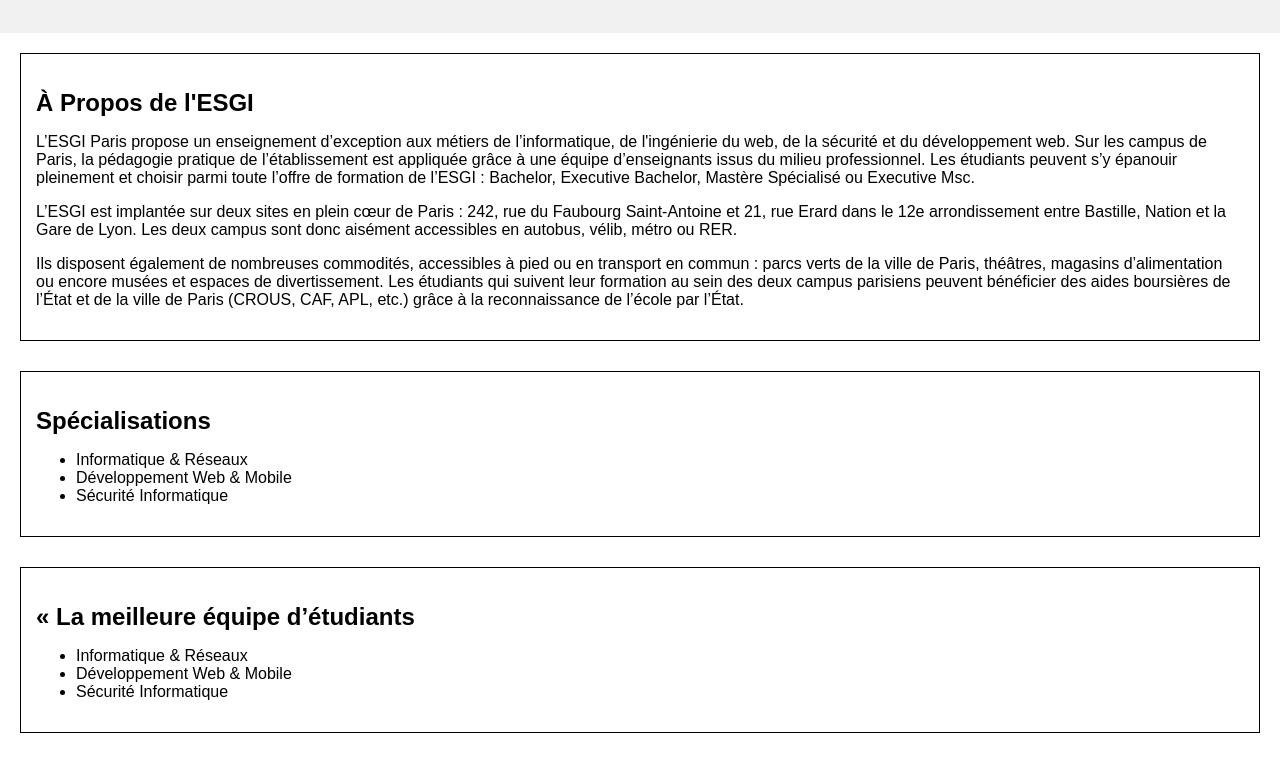
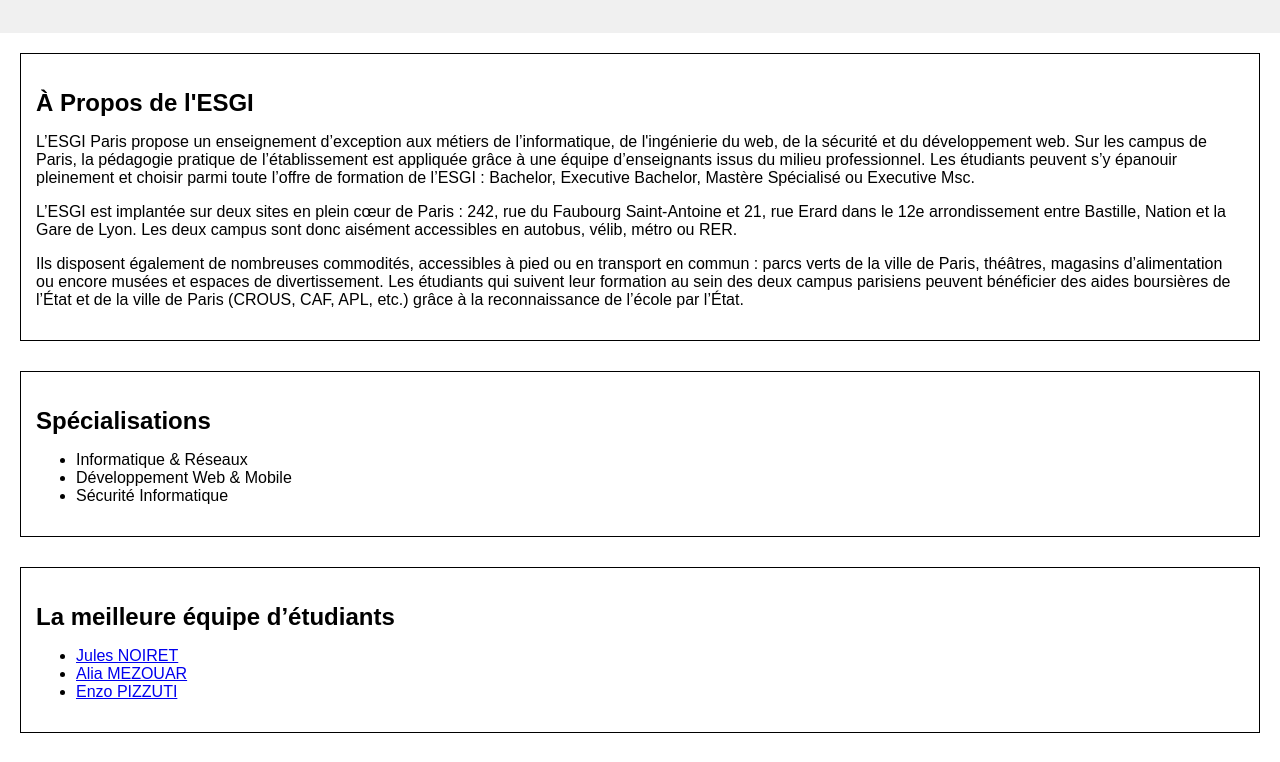
Before and after one commit to respowerr/tpgit, a plain HTML site: page index.html in a window 1280 px wide. Shown: the part 121-883 px from the top of the page. Drawn offline with Linux system fonts and the light colour scheme.

Commit message:
add names in teams section

```diff
--- a/index.html
+++ b/index.html
@@ -31,12 +31,11 @@
       </ul>
     </section>
     <section id="teams">
-      <h2>« La meilleure équipe d’étudiants</h2>
+      <h2>La meilleure équipe d’étudiants</h2>
       <ul>
-        <li>Informatique & Réseaux</li>
-        <li>Développement Web & Mobile</li>
-        <li>Sécurité Informatique</li>
-        <!-- Add teams section -->
+        <li><a href="https://www.linkedin.com/in/jules-noiret/" target="_blank">Jules NOIRET</a></li>
+        <li><a href="https://www.linkedin.com/in/amlezia/" target="_blank">Alia MEZOUAR</a></li>
+        <li><a href="https://www.linkedin.com/in/enzopizzuti/" target="_blank">Enzo PIZZUTI</a></li>
       </ul>
     </section>
     <section id="address">
```
